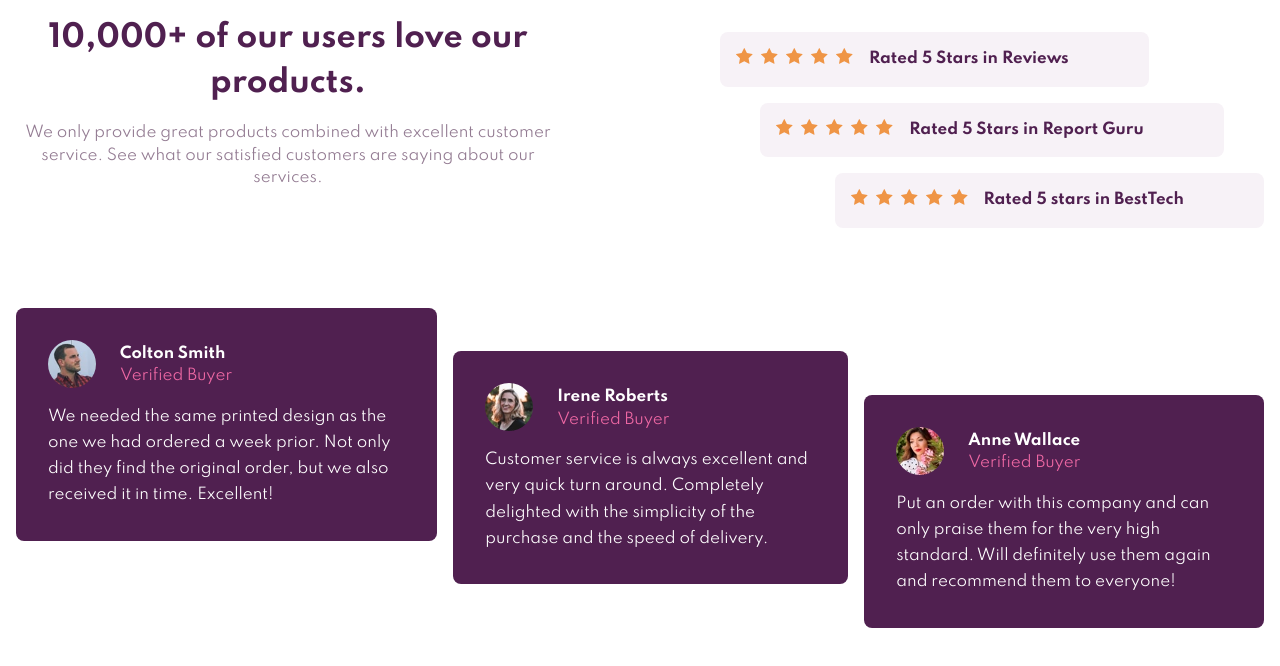
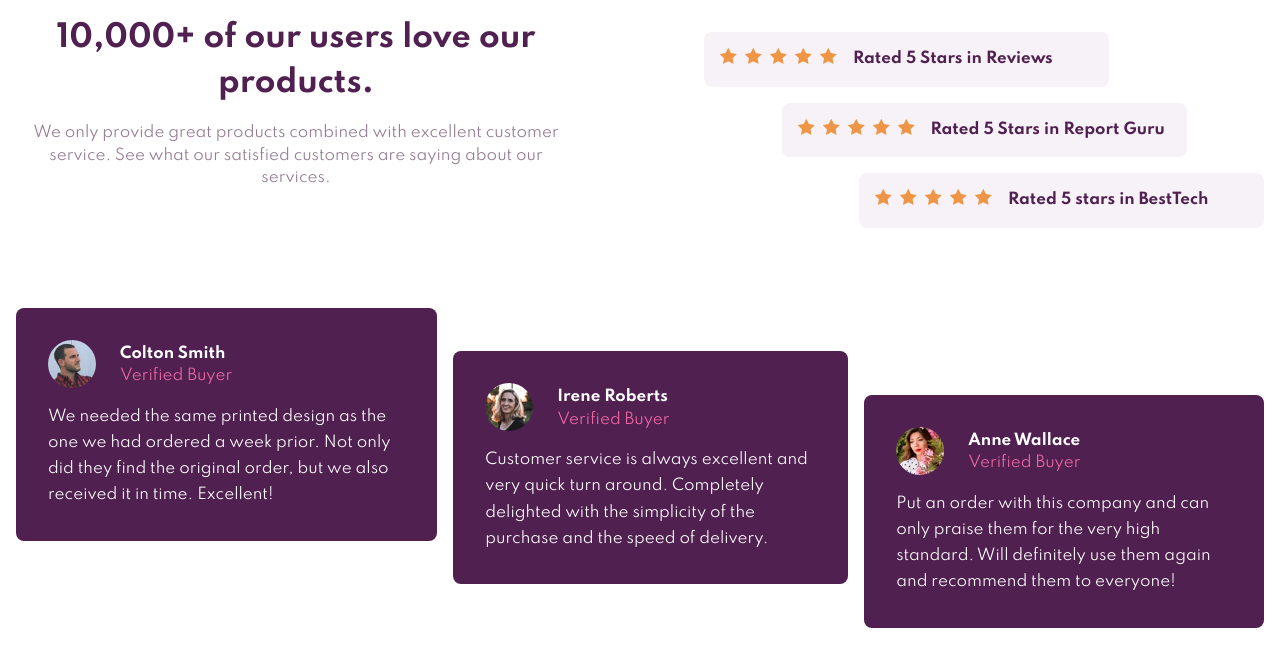
Before and after one commit to thomashertog/frontendmentor-socialproof, a plain HTML site: page index.html in a window 1280 px wide. Drawn offline with Linux system fonts and the light colour scheme.

Commit message:
fixed positioning of ratings

```diff
--- a/style.css
+++ b/style.css
@@ -53,13 +53,13 @@ main > * + * {
     margin-block: 1rem;
 }
 
-@media screen and (min-width: 600px) {
+@media screen and (min-width: 700px) {
     main{
         grid-template-areas:
         "header ratings"
         "reviews reviews";
         grid-template-columns: 1fr 1fr;
-        gap: 3rem 10rem;
+        gap: 3rem max(5rem, 10vw);
     }
 }
 
@@ -95,9 +95,10 @@ header h1{
     flex-direction: column;
     padding-block: 1rem;
     border-radius: .5rem;
+    min-width: 405px;
 }
 
-@media screen and (min-width: 600px) {
+@media screen and (min-width: 700px) {
     .ratings{
         align-items: center;
     }
@@ -105,7 +106,7 @@ header h1{
     .ratings li{
         flex-direction: row;
         padding-inline-start: 1rem;
-        padding-inline-end: 5rem;
+        padding-inline-end: 1rem;
     }
 
     :is(.ratings, .reviews) :first-child{
@@ -134,7 +135,7 @@ header h1{
     gap: 1rem;
 }
 
-@media screen and (min-width: 600px) {
+@media screen and (min-width: 700px) {
     .reviews {
         flex-direction: row;
         min-height: 20rem;
```
